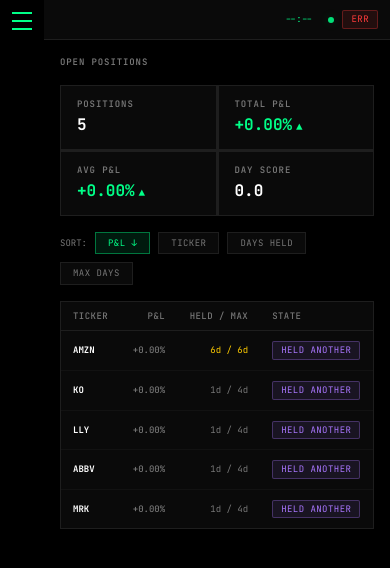
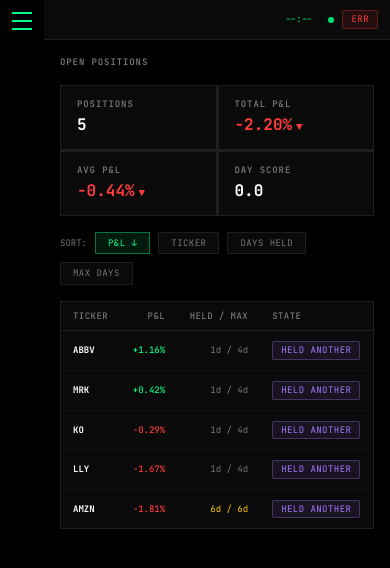
Before and after one commit to npmisantosh/stocks, a React (Vite) app: page /positions in a window 390 px wide. Shown: the top 568 px of the page. Built offline with nearby package versions, Linux system fonts and the light colour scheme.

Commit message:
mobile column hiding + compute PnL from OHLC close

```diff
--- a/src/pages/DashboardPage.tsx
+++ b/src/pages/DashboardPage.tsx
@@ -20,6 +20,18 @@
   useEffect(() => {
     fetchOHLCData().then(setOhlc).catch(() => {})
   }, [])
+
+  function latestPrice(ticker: string): number | null {
+    const bars = ohlc?.tickers[ticker]
+    if (!bars || bars.length === 0) return null
+    return bars[bars.length - 1].c
+  }
+
+  function calcPnL(entryPrice: number, ticker: string): number {
+    const lp = latestPrice(ticker)
+    if (lp == null) return 0
+    return (lp - entryPrice) / entryPrice * 100
+  }
 
   if (loading) return (
     <div className="flex items-center justify-center h-64">
@@ -126,8 +138,8 @@
                   <td className="hidden sm:table-cell py-2.5 px-3 text-right font-mono text-text-dim">{formatCurrency(p.entry_price)}</td>
                   <td className="hidden sm:table-cell py-2.5 px-3 text-right font-mono text-text">{formatCurrency(p.target_price)}</td>
                   <td className="hidden sm:table-cell py-2.5 px-3 text-right font-mono text-red">{formatCurrency(p.stop_price)}</td>
-                  <td className={`py-2.5 px-3 text-right font-mono font-medium ${(p.unrealized_pct ?? 0) > 0 ? 'text-green' : (p.unrealized_pct ?? 0) < 0 ? 'text-red' : 'text-text-dim'}`}>
-                    {formatPct(p.unrealized_pct ?? 0)}
+                  <td className={`py-2.5 px-3 text-right font-mono font-medium ${calcPnL(p.entry_price, p.ticker) > 0 ? 'text-green' : calcPnL(p.entry_price, p.ticker) < 0 ? 'text-red' : 'text-text-dim'}`}>
+                    {formatPct(calcPnL(p.entry_price, p.ticker))}
                   </td>
                   <td className="py-2.5 px-3 text-right font-mono text-text-dim">{p.days_held}d</td>
                   <td className="py-2.5 px-3"><StatusPill value={p.state} /></td>
--- a/src/pages/OpenPositionsPage.tsx
+++ b/src/pages/OpenPositionsPage.tsx
@@ -23,6 +23,18 @@
     fetchOHLCData().then(setOhlc).catch(() => {})
   }, [])
 
+  function latestPrice(ticker: string): number | null {
+    const bars = ohlc?.tickers[ticker]
+    if (!bars || bars.length === 0) return null
+    return bars[bars.length - 1].c
+  }
+
+  function calcPnL(entryPrice: number, ticker: string): number {
+    const lp = latestPrice(ticker)
+    if (lp == null) return 0
+    return (lp - entryPrice) / entryPrice * 100
+  }
+
   if (loading) return (
     <div className="flex items-center justify-center h-64">
       <Spinner size="lg" />
@@ -39,13 +51,13 @@
     let cmp = 0
     if (sortKey === 'ticker') cmp = a.ticker.localeCompare(b.ticker)
     else if (sortKey === 'entry_price') cmp = a.entry_price - b.entry_price
-    else if (sortKey === 'pnl') cmp = (a.unrealized_pct ?? 0) - (b.unrealized_pct ?? 0)
+    else if (sortKey === 'pnl') cmp = calcPnL(a.entry_price, a.ticker) - calcPnL(b.entry_price, b.ticker)
     else if (sortKey === 'days_held') cmp = a.days_held - b.days_held
     else if (sortKey === 'hold_days') cmp = a.hold_days - b.hold_days
     return sortAsc ? cmp : -cmp
   })
 
-  const openPnL = data.open_positions.reduce((sum, p) => sum + (p.unrealized_pct ?? 0), 0)
+  const openPnL = data.open_positions.reduce((sum, p) => sum + calcPnL(p.entry_price, p.ticker), 0)
   const avgPnL = data.open_positions.length > 0 ? openPnL / data.open_positions.length : 0
 
   return (
@@ -135,8 +147,8 @@
                 <td className="hidden sm:table-cell py-2.5 px-3 sm:px-4 text-right font-mono text-text-dim">{formatCurrency(p.entry_price)}</td>
                 <td className="hidden sm:table-cell py-2.5 px-3 sm:px-4 text-right font-mono text-text">{formatCurrency(p.target_price)}</td>
                 <td className="hidden sm:table-cell py-2.5 px-3 sm:px-4 text-right font-mono text-red">{formatCurrency(p.stop_price)}</td>
-                <td className={`py-2.5 px-3 sm:px-4 text-right font-mono font-medium ${(p.unrealized_pct ?? 0) > 0 ? 'text-green' : (p.unrealized_pct ?? 0) < 0 ? 'text-red' : 'text-text-dim'}`}>
-                  {formatPct(p.unrealized_pct ?? 0)}
+                <td className={`py-2.5 px-3 sm:px-4 text-right font-mono font-medium ${calcPnL(p.entry_price, p.ticker) > 0 ? 'text-green' : calcPnL(p.entry_price, p.ticker) < 0 ? 'text-red' : 'text-text-dim'}`}>
+                  {formatPct(calcPnL(p.entry_price, p.ticker))}
                 </td>
                 <td className={`py-2.5 px-3 sm:px-4 text-right font-mono ${p.hold_days - p.days_held <= 1 ? 'text-amber' : 'text-text-dim'}`}>
                   {p.days_held}d / {p.hold_days}d
```
